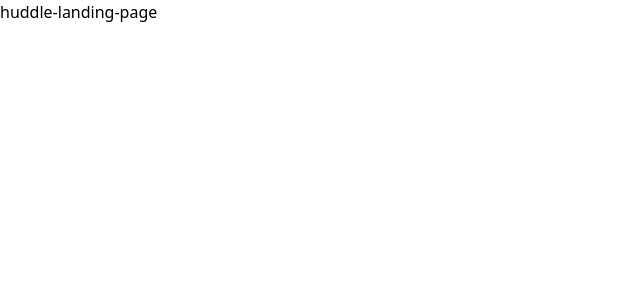
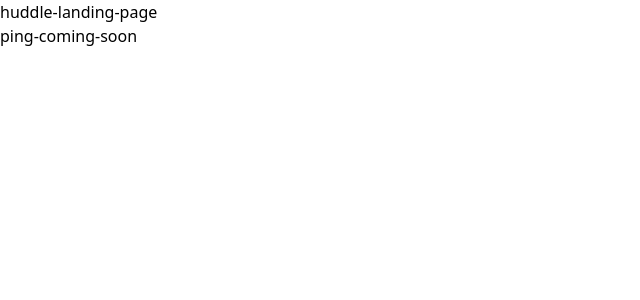
Before and after one commit to brayanpesantes/frontendmentor-exercises, a Next.js app: page / in a window 1280 px wide. Shown: the top 300 px of the page, without its empty margins (0-640 px from the left). Built offline with nearby package versions, Linux system fonts and the light colour scheme.

Commit message:
fix: add link and font

```diff
--- a/src/app/layout.tsx
+++ b/src/app/layout.tsx
@@ -1,6 +1,6 @@
 import type { Metadata } from "next"
 import "./globals.css"
-import { inter, open_sans, poppins } from "@/lib/fonts"
+import { inter, libre_franklin, open_sans, poppins } from "@/lib/fonts"
 
 export const metadata: Metadata = {
 	title: "Create Next App",
@@ -14,7 +14,9 @@ export default function RootLayout({
 }>) {
 	return (
 		<html lang="en">
-			<body className={`${inter.variable} ${poppins.variable} ${open_sans.variable}`}>
+			<body
+				className={`${inter.variable} ${poppins.variable} ${open_sans.variable} ${libre_franklin.variable}`}
+			>
 				{children}
 			</body>
 		</html>
--- a/src/app/page.tsx
+++ b/src/app/page.tsx
@@ -2,8 +2,9 @@ import Link from "next/link"
 
 export default function Home() {
 	return (
-		<main className="">
+		<main className="flex flex-col">
 			<Link href="huddle-landing">huddle-landing-page</Link>
+			<Link href="ping-coming-soon">ping-coming-soon</Link>
 		</main>
 	)
 }
```
